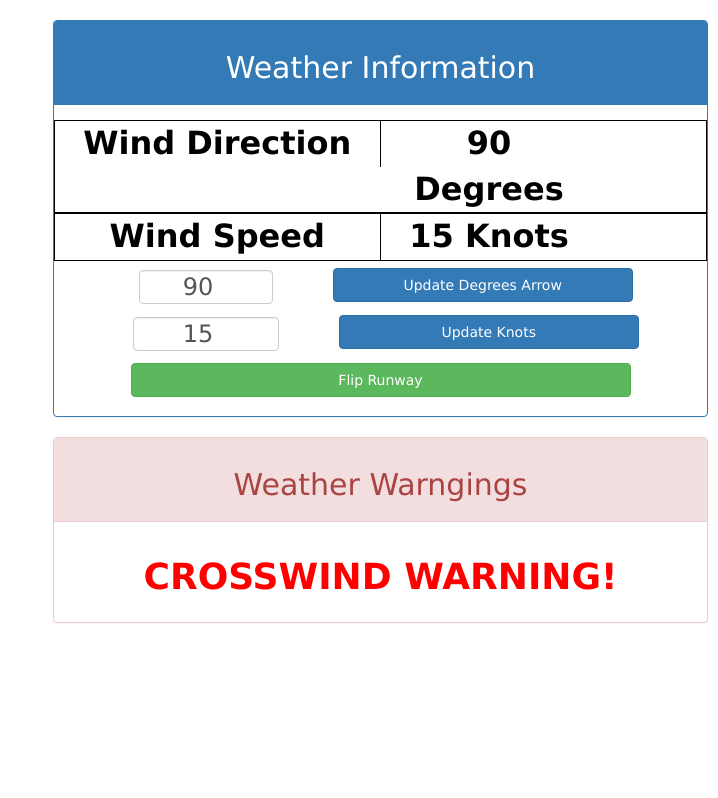
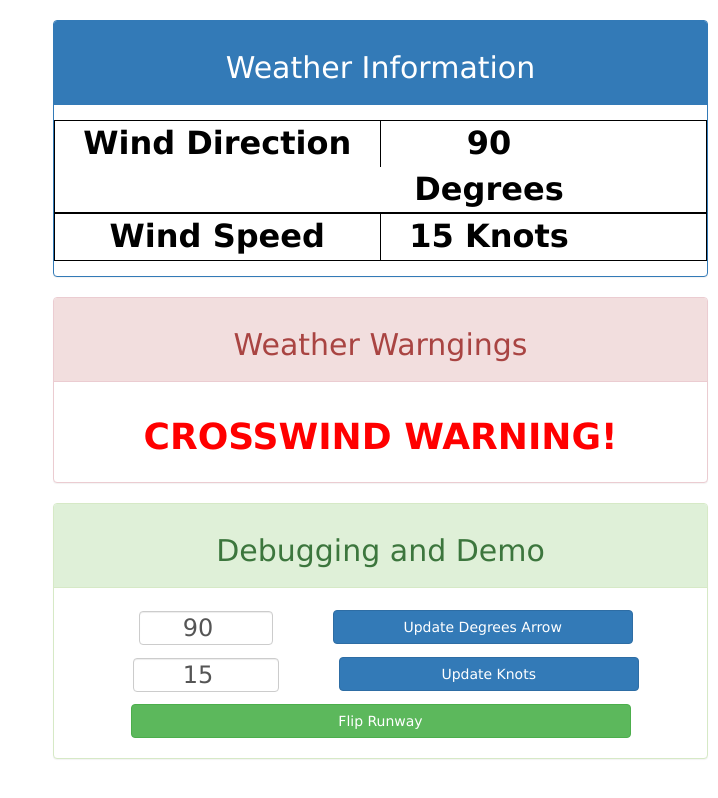
Before and after one commit to mmaines16/airbud-graphic, a website: page template.html in a window 1280 px wide. Shown: the whole page, without its empty margins (562-1280 px from the left). Drawn offline with nearby package versions, Linux system fonts and the light colour scheme.

Commit message:
Move the Debugging and Demo Inputs and Buttons to a different panel section for better readability and usage. Fix overflow of body element to allow for scrolling on the webpage

```diff
--- a/public/template.css
+++ b/public/template.css
@@ -6,7 +6,7 @@ body {
 				background-color: #fff;
 				margin: 0px;
 				padding: 0px;
-				overflow: hidden;
+				overflow: auto;
 			}
 
 #containerDiv {
--- a/template.html
+++ b/template.html
@@ -44,7 +44,29 @@
                     <b> <span id="windSpeedNumber">15</span> Knots</b>
                   </div>
                 </div>
+              </div>
+            </div>
+          </div>
 
+          <div class="row">
+            <div class="panel panel-danger">
+              <div class="panel-heading">
+                <h2>Weather Warngings</h2>
+              </div>
+              <div class="panel-body" class="weather-warning">
+                <div class="row" id="crossWindWarning" >
+                  <h1><b>CROSSWIND WARNING!</b></h1>
+                </div>
+              </div>
+            </div>
+          </div>
+
+          <div class="row debug">
+            <div class="panel panel-success">
+              <div class="panel-heading">
+                <h2>Debugging and Demo</h2>
+              </div>
+              <div class="panel-body" class="weather-warning">
                 <div class="row debug">
                   <form class="form-inline">
                     <div class="form-group">
@@ -79,23 +101,12 @@
             </div>
           </div>
 
-          <div class="row">
-            <div class="panel panel-danger">
-              <div class="panel-heading">
-                <h2>Weather Warngings</h2>
-              </div>
-              <div class="panel-body" class="weather-warning">
-                <div class="row" id="crossWindWarning" >
-                  <h1><b>CROSSWIND WARNING!</b></h1>
-                </div>
-              </div>
-            </div>
-          </div>
-
 
         </div>
 
       </div>
+
+
     <!-- </div> -->
 
 
```
